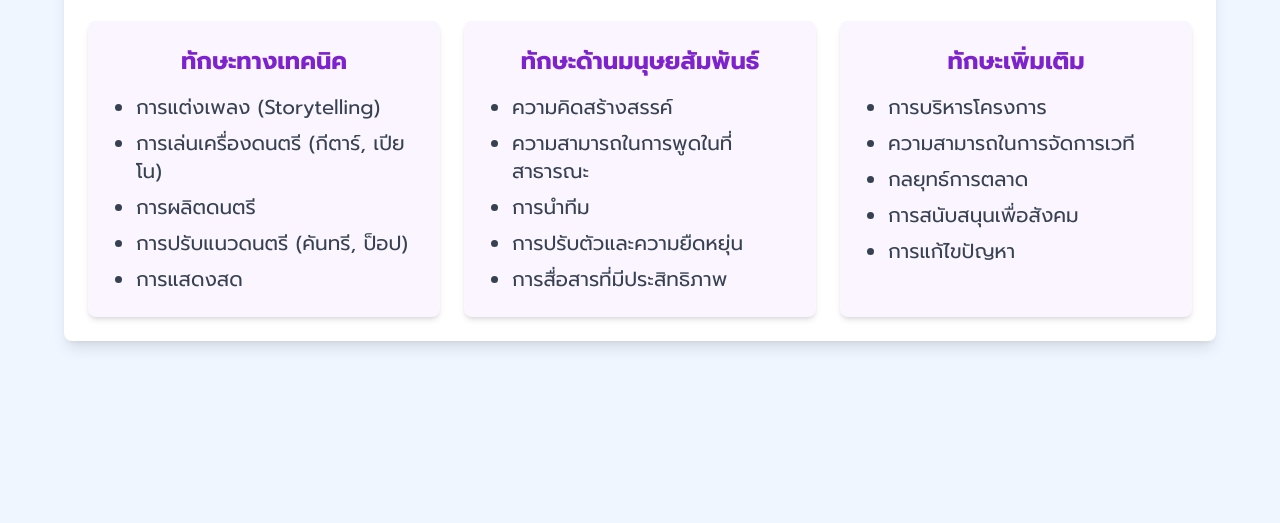
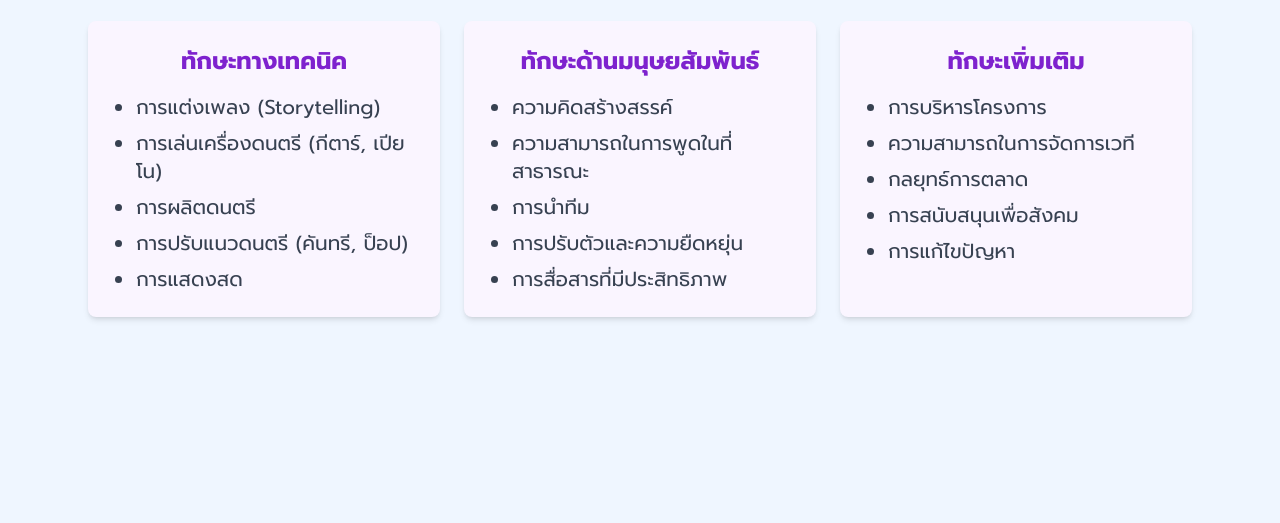
Before and after one commit to 66160117-Jaruwan/portfolio-team, a website: page src/components/skills/index.html in a window 1280 px wide. Shown: the part 277-800 px from the top of the page. Drawn offline with nearby package versions, Linux system fonts and the light colour scheme.

Commit message:
🐛fix(skills):แก้ไขskills

```diff
--- a/src/components/skills/index.html
+++ b/src/components/skills/index.html
@@ -10,7 +10,7 @@
 </head>
 <body class="bg-blue-50 text-gray-900 font-sans flex justify-center items-center min-h-screen" style="font-family: 'Prompt', sans-serif;">
   <!-- Skills Section -->
-  <section id="skills" class="w-full max-w-6xl p-6 bg-white rounded-lg shadow-lg transition-all duration-300 hover:shadow-2xl">
+  <section id="skills" class="w-full max-w-6xl p-6">
     <h3 class="text-4xl font-semibold text-center mb-6 text-purple-600">ทักษะ</h3>
 
     <!-- เส้นคั่น -->
@@ -57,5 +57,7 @@
       </div>
     </div>
   </section>
+
+
 </body>
 </html>
```
